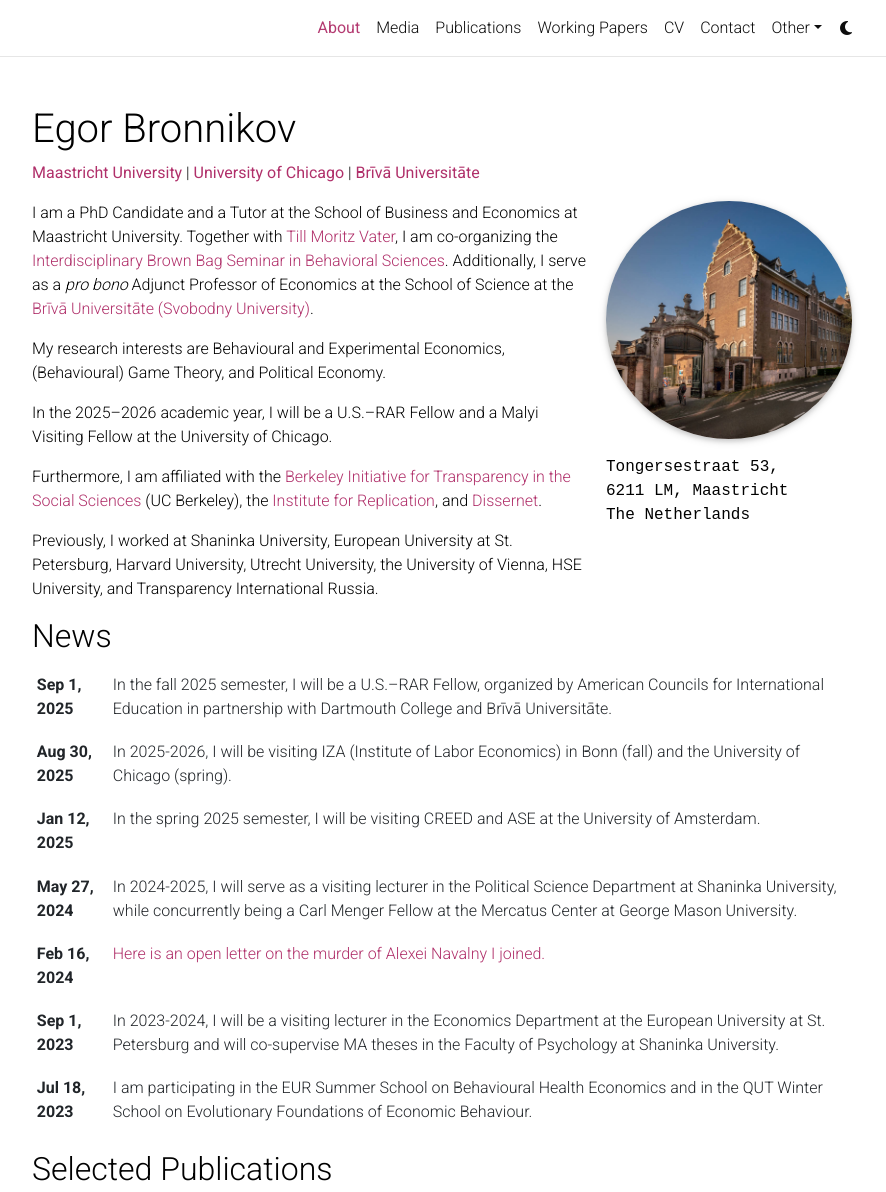
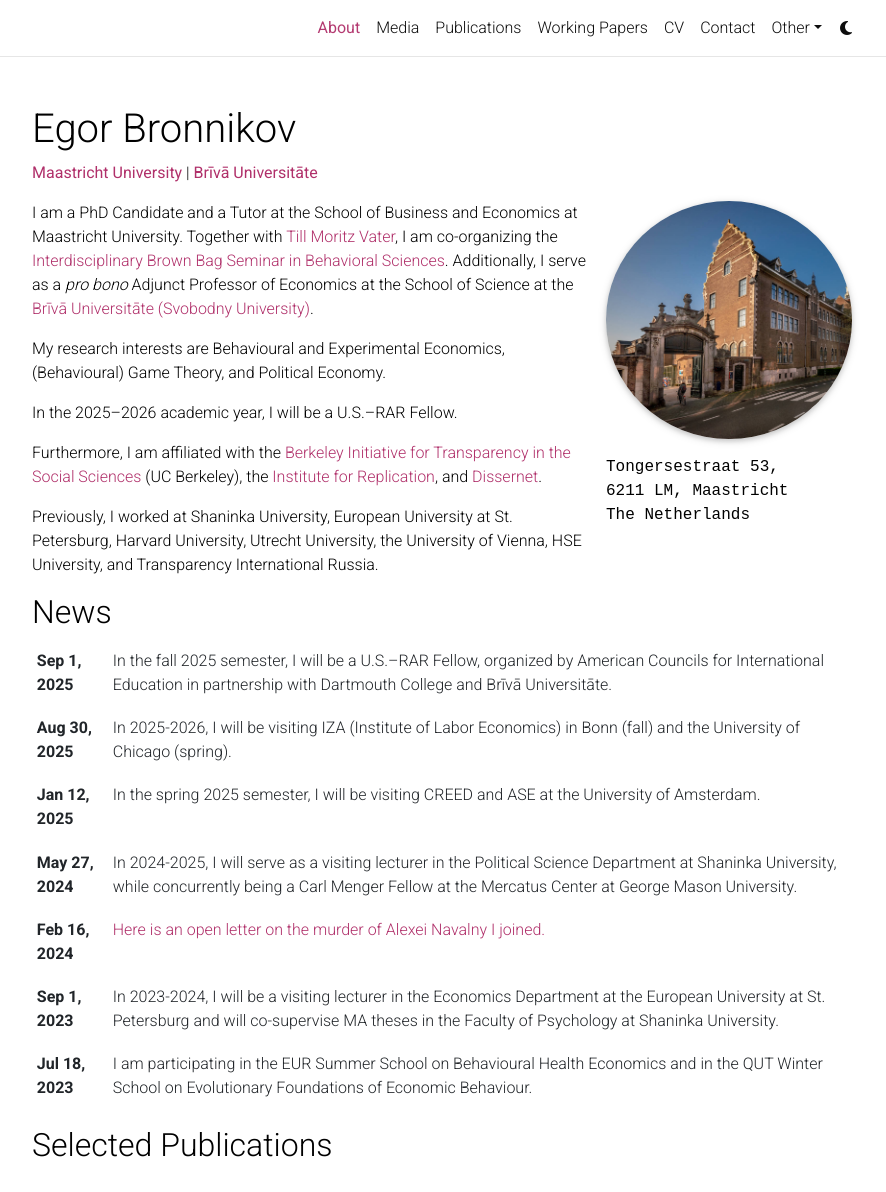
Before and after one commit to egorbronnikov/egorbronnikov.github.io, a Jekyll site: the page built from _pages/about.md, in a window 1280 px wide and 1390 px high, cut to the strip 0-1192 px from the top of the window. Shown: the whole strip, without its empty margins (198-1084 px from the left). Built offline with Jekyll 4.4.1, drawn with Linux system fonts in a browser that asks for light colours; comment, search, counter and statistics services are not loaded; a style sheet for code colours, icons or effects is not loaded.

Commit message:
Update about.md

```diff
--- a/_pages/about.md
+++ b/_pages/about.md
@@ -2,7 +2,7 @@
 layout: about
 title: About
 permalink: /
-subtitle: <span style="color:gray"> </span>  <b><a href='https://www.maastrichtuniversity.nl/about-um/faculties/school-business-and-economics'>Maastricht University</a></b> | <b><a href='https://humdev.uchicago.edu/department/department-of-political-science/department-of-political-science-homepage'>University of Chicago</a></b> | <b><a href='https://freemoscow.university/?lang=en'>Brīvā Universitāte</a></b>
+subtitle: <span style="color:gray"> </span>  <b><a href='https://www.maastrichtuniversity.nl/about-um/faculties/school-business-and-economics'>Maastricht University</a></b> | <b><a href='https://freemoscow.university/?lang=en'>Brīvā Universitāte</a></b>
 
 
 
@@ -30,7 +30,7 @@
 
 My research interests are Behavioural and Experimental Economics, (Behavioural) Game Theory, and Political Economy.
 
-In the 2025–2026 academic year, I will be a U.S.–RAR Fellow and a Malyi Visiting Fellow at the University of Chicago.
+In the 2025–2026 academic year, I will be a U.S.–RAR Fellow.
 
 Furthermore, I am affiliated with the [Berkeley Initiative for Transparency in the Social Sciences](https://www.bitss.org/people/egor-bronnikov/) (UC Berkeley), the [Institute for Replication](https://i4replication.org/), and [Dissernet](https://www.dissernet.org/).
 
```
